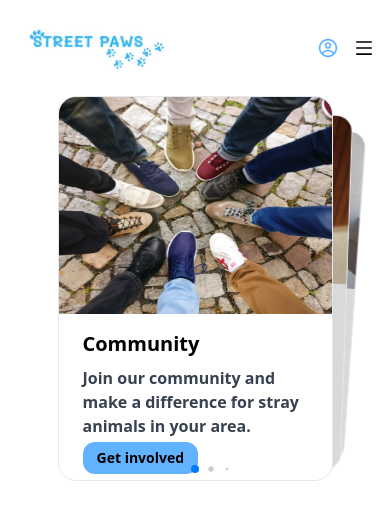
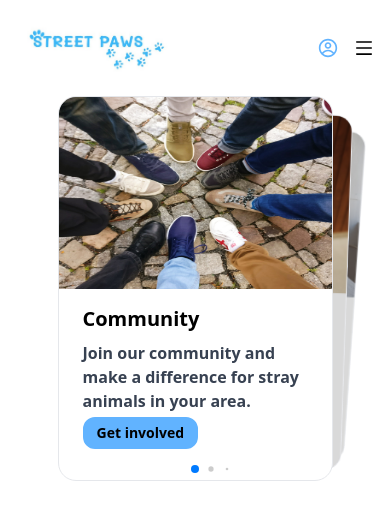
Before and after one commit to 404-error-at-status200/street-paws, a React (Create React App) app: page /report in a window 390 px wide. Shown: the top 520 px of the page. Built offline with nearby package versions, Linux system fonts and the light colour scheme.

Commit message:
Frontend: Solving the responsiveness of Swiper, Modular File Structure

```diff
--- a/src/App.js
+++ b/src/App.js
@@ -1,11 +1,11 @@
 import Navbar from "./components/navbar"
-import Cards from "./components/Cards"
+import Cards from "./components/carousel/Cards"
 
 function App() {
   return (
-    <div>
+    <div className="w-screen">
       <Navbar />
-      <Cards/>
+      <Cards className="w-screen"/>
     </div>
   );
 }
--- a/src/components/Cards.jsx
+++ b/src/components/carousel/Cards.jsx
@@ -1,8 +1,8 @@
 import React from 'react'
 import { Swiper, SwiperSlide } from 'swiper/react';
-import Veterinary from '../assets/poster1-pic.jpg'
-import Community from '../assets/poster2-pic.jpg'
-import ChatBot from '../assets/poster3-pic.jpg'
+import Veterinary from '../../assets/poster1-pic.jpg'
+import Community from '../../assets/poster2-pic.jpg'
+import ChatBot from '../../assets/poster3-pic.jpg'
 
 import 'swiper/css';
 import "swiper/css/effect-cards";
@@ -14,7 +14,7 @@ import { EffectCards, Pagination } from 'swiper';
 const Cards = () => {
 
     return (
-        <div>
+        <div className='w-screen max-w-full overflow-hidden'>
             <Swiper
                 effect={"cards"}
                 grabCursor={true}
@@ -24,12 +24,12 @@ const Cards = () => {
                 loop={true}
                 slidesPerView={'auto'}
                 modules={[EffectCards, Pagination]}
-                className="swiper_container"
+                className="swiper_container max-h-full"
             >
-                <SwiperSlide className='bg-white border'>
-                    <div className="rounded overflow-hidden shadow-lg dark:shadow-gray-800">
+                <SwiperSlide className='bg-white border h-full'>
+                    <div className="rounded h-full shadow-lg dark:shadow-gray-800 " >
                         <img
-                            className="w-full h-[216.58px]"
+                            className="h-1/2 w-full"
                             src={Community}
                             alt="Mountain" />
                         <div className="px-6 py-4">
@@ -41,9 +41,9 @@ const Cards = () => {
                         </div>
                     </div>
                 </SwiperSlide>
-                <SwiperSlide className='bg-white border'> <div className="rounded overflow-hidden shadow-lg dark:shadow-gray-800">
+                <SwiperSlide className='bg-white border h-full'> <div className="rounded h-full shadow-lg dark:shadow-gray-800">
                     <img
-                        className="w-full"
+                        className="h-1/2 w-full"
                         src={ChatBot}
                         alt="Mountain" />
                     <div className="px-6 py-4">
@@ -55,14 +55,14 @@ const Cards = () => {
                     </div>
                 </div>
                 </SwiperSlide>
-                <SwiperSlide className='bg-white border'> <div className="rounded overflow-hidden shadow-lg dark:shadow-gray-800">
+                <SwiperSlide className='bg-white border h-full'> <div className="rounded h-full shadow-lg dark:shadow-gray-800">
                     <img
-                        className="w-full"
+                        className="h-1/2 w-full"
                         src={Veterinary}
                         alt="Mountain" />
                     <div className="px-6 py-4">
                         <div className="font-bold text-xl mb-2">Veterinary</div>
-                        <p clasNames="text-gray-700 dark:text-gray-300 text-base">
+                        <p className="text-gray-700 dark:text-gray-300 text-base">
                             Find nearby veterinary clinics and give stray animals the care they deserve.
                         </p>
                         <button className='px-3 rounded-xl h-8 bg-[#61b3ff] border-[#61b3ff] border-[2px] hover:bg-white transition-all font-semibold text-sm'>Chat Now</button>
--- a/src/components/navbar/index.jsx
+++ b/src/components/navbar/index.jsx
@@ -4,6 +4,7 @@ import {CgProfile} from 'react-icons/cg'
 import Logo  from "./logo"
 import Profile from "./profile"
 import Hamburger from "./hamburger"
+import Menu from './navbar-menu'
 
 
 function Main(){
@@ -13,10 +14,8 @@ function Main(){
     };
     return (
         <div className="flex justify-between items-center max-width-[1240px] mx-auto px-4 h-24">
-            <div>
-            {/* <img src={Logo} alt="Your SVG" /> */}
             <Logo/>
-            </div>
+            {nav && <Menu />}
             <ul className='md:flex hidden md:space-x-4 items-center'>
                 <li className='p-4'>Home</li>
                 <li className='p-4'>Community</li>
@@ -24,18 +23,9 @@ function Main(){
                 <button className='px-6 rounded-xl h-11 bg-[#61b3ff] border-[#61b3ff] border-[2px] hover:bg-white transition-all'>Login</button>
                 <button className='px-4 h-11 border-[2px] rounded-xl border-[#61b3ff] hover:bg-[#61b3ff] transition-all'>SignUp</button>
             </ul>
-
-            <div onClick={handleNav} className='flex md:hidden space-x-4'>
-                <CgProfile size={20} color='#61b3ff'/>
-                {nav ? <AiOutlineClose size={20}/> :  <AiOutlineMenu size={20} />}
-            </div>
-            <div className={nav ? "fixed top-0 left-0 w-[60%] h-full border-r border-r-gray-900 bg-[#61b3ff] md:hidden ease-in-out duration-500 z-10" : "fixed top-0 -left-full ease-in-out duration-500 "}>
-                <h1 className='w-full text-3xl font-bold m-4'>Street Paws</h1>
-                <ul className='pt-4 uppercase'>
-                    <li className='p-4 mx-4 border-b border-gray-600'>Home</li>
-                    <li className='p-4 mx-4 border-b border-gray-600'>Community</li>
-                    <li className='p-4 mx-4 border-b border-gray-600'>Report</li>
-                </ul>
+            <div  className='flex md:hidden space-x-4'>
+                <Profile />
+                {nav ? <AiOutlineClose size={20} onClick={handleNav}/> :  <AiOutlineMenu size={20} onClick={handleNav}/>}
             </div>
         </div>
     );
--- /dev/null
+++ b/src/components/navbar/navbar-menu.jsx
@@ -0,0 +1,20 @@
+import React from "react";
+
+function Menu() {
+  return (
+    <div
+      className={
+        "absolute top-0 left-0 w-[60%] h-full border-r border-r-gray-900 bg-[#61b3ff] md:hidden ease-in-out duration-500 z-10"
+      }
+    >
+      <h1 className="w-full text-3xl font-bold m-4">Street Paws</h1>
+      <ul className="pt-4 uppercase">
+        <li className="p-4 mx-4 border-b border-gray-600">Home</li>
+        <li className="p-4 mx-4 border-b border-gray-600">Community</li>
+        <li className="p-4 mx-4 border-b border-gray-600">Report</li>
+      </ul>
+    </div>
+  );
+}
+
+export default Menu;
--- a/src/components/navbar/profile.jsx
+++ b/src/components/navbar/profile.jsx
@@ -1,9 +1,13 @@
-import React from "react";
+import React, {useState} from "react";
+import {CgProfile} from 'react-icons/cg'
 
 function Profile(){
+    const [signedIn, setSignedIn] = useState(false);
     return (
         <>
+        {signedIn ? <CgProfile size={20} color='#61b3ff'/> : <CgProfile size={20} color='#61b3ff'/>}
         </>
+
     );
 }
 
```
